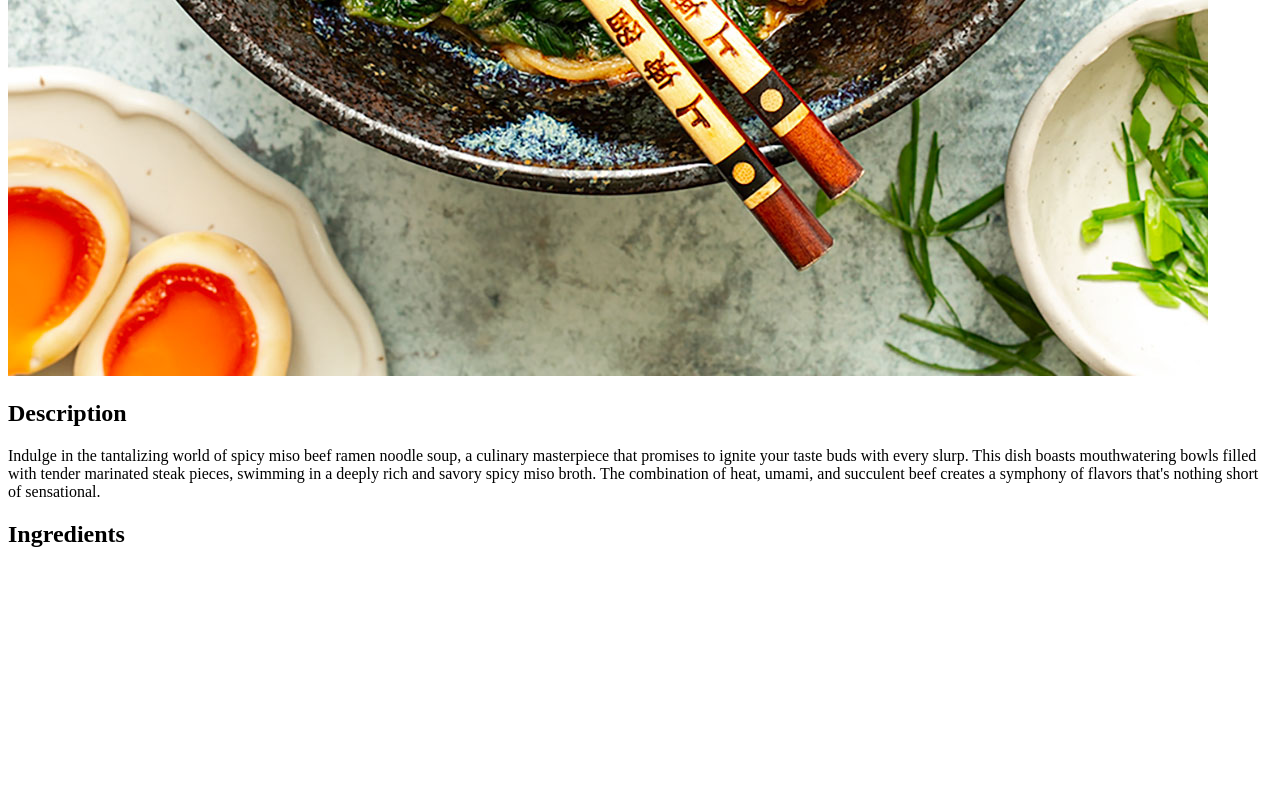
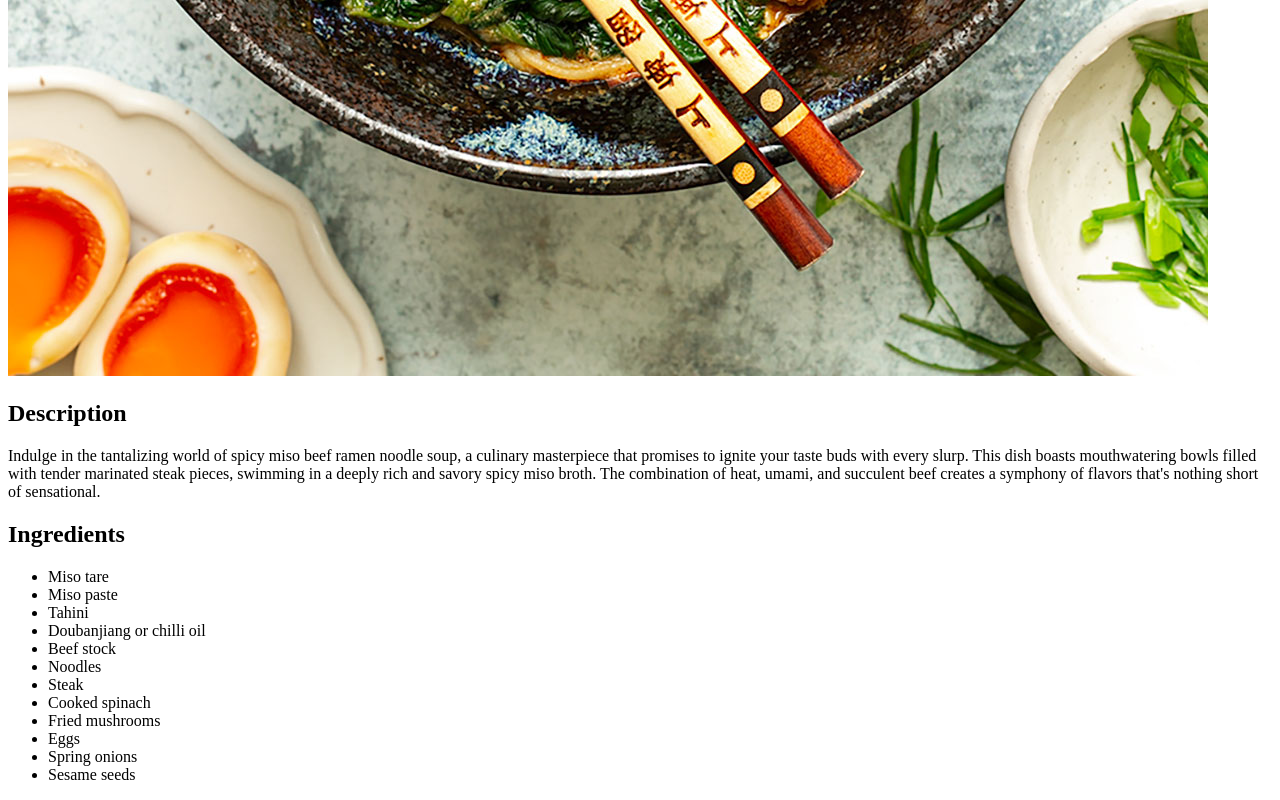
Before and after one commit to PhillJules/Phills-recipes, a plain HTML site: page recipes/ramen.html in a window 1280 px wide. Shown: the part 1504-2304 px from the top of the page. Before the commit the page ends 2072 px from the top, so only its background shows below. Drawn offline with Linux system fonts and the light colour scheme.

Commit message:
filled in unordered list
added ingredients to ramen recipe

```diff
--- a/recipes/ramen.html
+++ b/recipes/ramen.html
@@ -23,5 +23,22 @@
 </p>
 
 <h2>Ingredients</h2>
+
+<ul>
+  <li>Miso tare</li>
+  <li>Miso paste</li>
+  <li>Tahini</li>
+  <li>Doubanjiang or chilli oil</li>
+  <li>Beef stock</li>
+  <li>Noodles</li>
+  <li>Steak</li>
+  <li>Cooked spinach</li>
+  <li>Fried mushrooms</li>
+  <li>Eggs</li>
+  <li>Spring onions</li>
+  <li>Sesame seeds</li>
+</ul>
+
+
 </body>
 </html>
```
